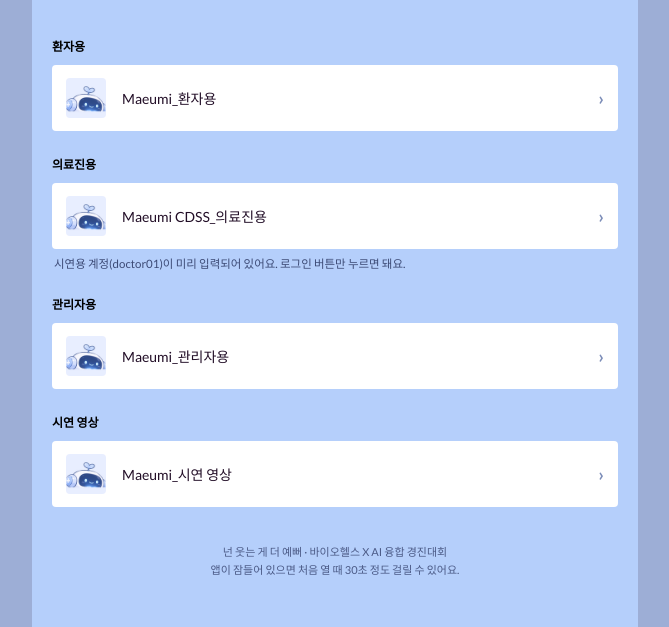
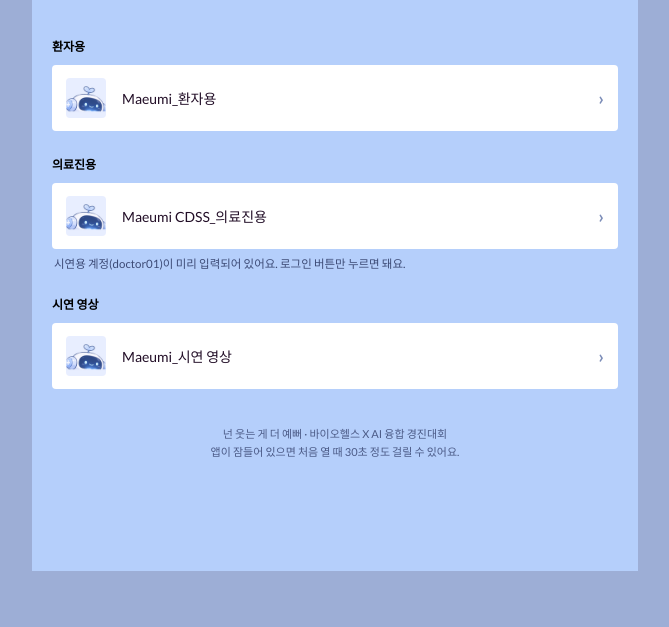
Before and after one commit to jiyoun-py/maemi_app, a plain HTML site: page docs/index.html in a window 1280 px wide. Shown: the part 229-856 px from the top of the page, without its empty margins (305-974 px from the left). After the commit the page ends 800 px from the top, so only its background shows below. Drawn offline with Linux system fonts and the light colour scheme.

Commit message:
Remove admin link from link page

```diff
--- a/docs/index.html
+++ b/docs/index.html
@@ -69,13 +69,6 @@
     </div>
 
     <div class="group">
-      <p class="label">관리자용</p>
-      <a class="card" href="https://maeumi-mdd.streamlit.app/admin">
-        <img src="maeumi_avatar.png" alt=""><span>Maeumi_관리자용</span><b class="arrow" aria-hidden="true">›</b>
-      </a>
-    </div>
-
-    <div class="group">
       <p class="label">시연 영상</p>
       <a class="card" href="https://youtu.be/DU1ZlGmR_QE">
         <img src="maeumi_avatar.png" alt=""><span>Maeumi_시연 영상</span><b class="arrow" aria-hidden="true">›</b>
```
